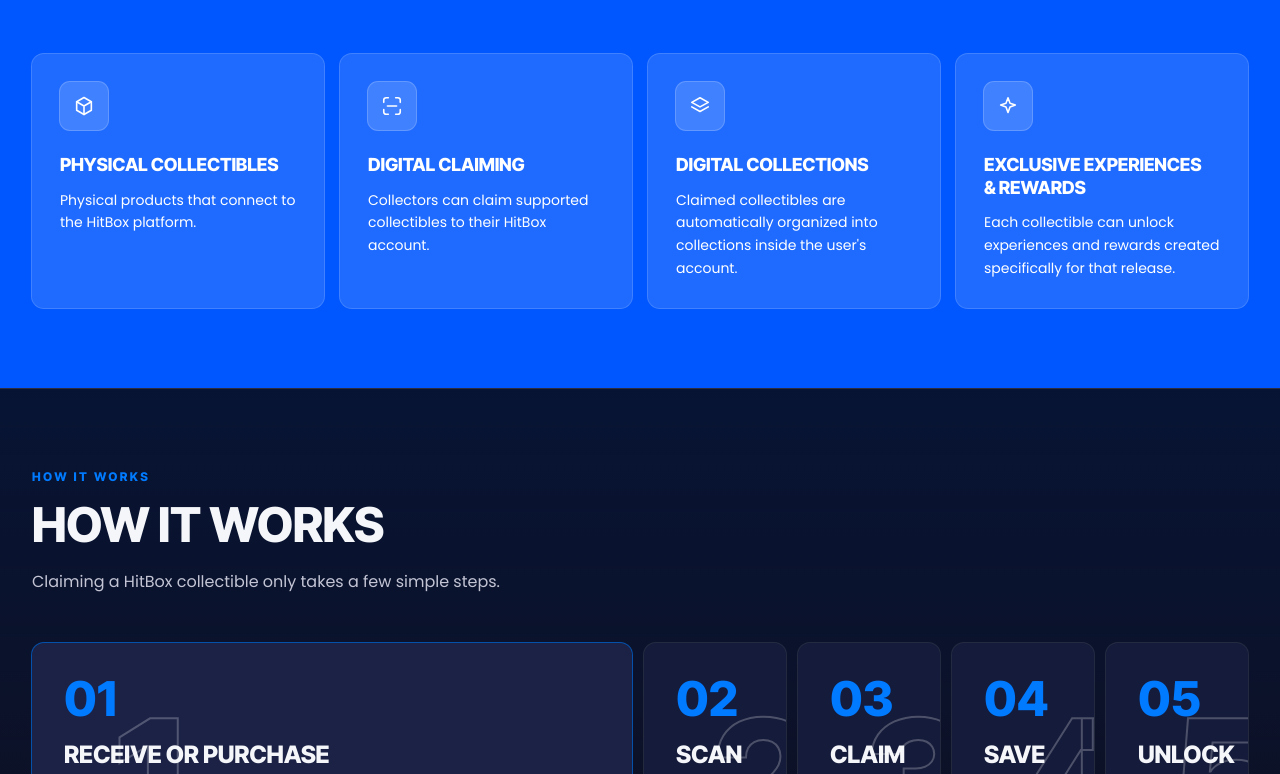
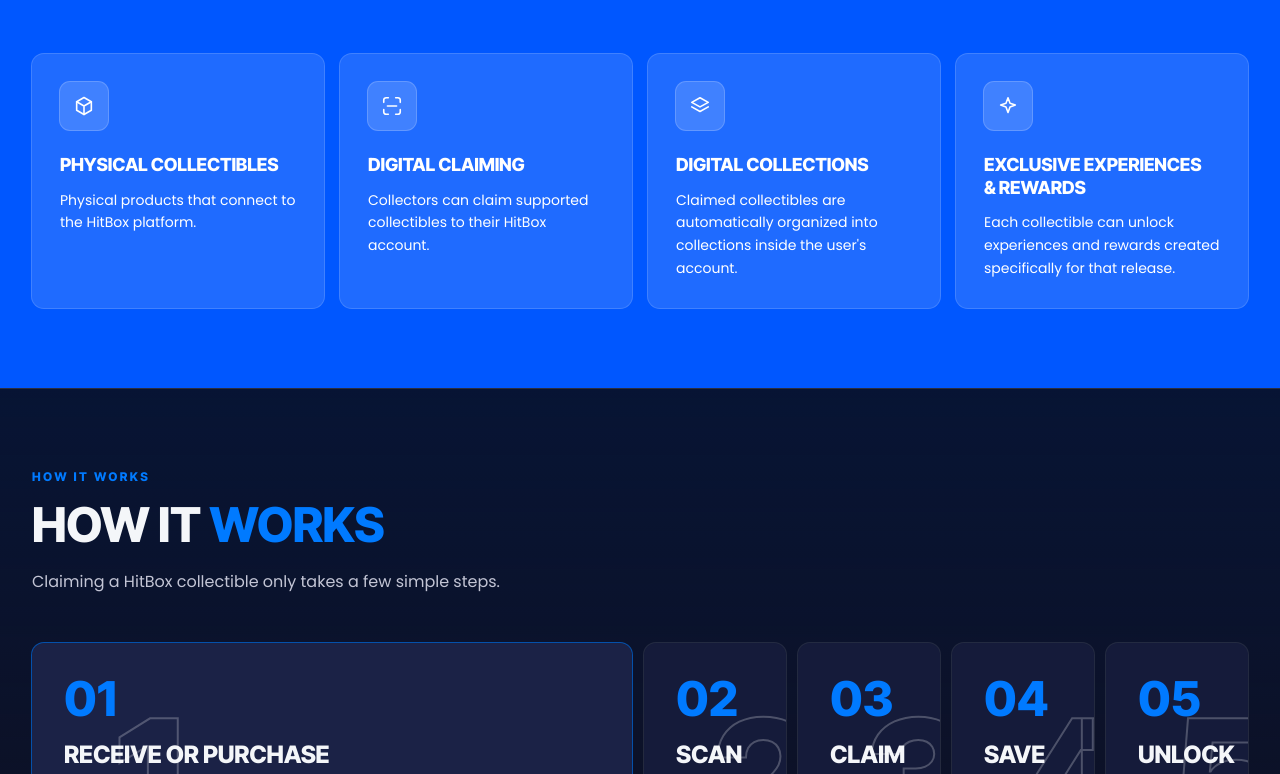
Before and after one commit to Hitbox-Co/hitbox-website, a Next.js app in the folder starter/: page / in a window 1280 px wide. Shown: the part 2026-2800 px from the top of the page. Built offline with nearby package versions, Linux system fonts and the light colour scheme.

Commit message:
refactor: update section titles for clarity and comment out "How It Works" link in navigation

```diff
--- a/starter/src/app/page.tsx
+++ b/starter/src/app/page.tsx
@@ -64,7 +64,8 @@
       <Section bordered tone="raised">
         <SectionHeading
           eyebrow="How it works"
-          title="How it works"
+          title="How it"
+          highlight="works"
           body="Claiming a HitBox collectible only takes a few simple steps."
         />
 
@@ -93,7 +94,8 @@
       <Section bordered tone="raised">
         <SectionHeading
           eyebrow="For artists & creators"
-          title="Why create with HitBox?"
+          title="Why create with"
+          highlight="HitBox?"
           body="HitBox gives artists and creators a platform to connect physical merchandise with digital experiences, allowing every collectible to become part of a larger fan experience."
         />
         <FeatureGrid features={whyCreate} className="mt-12" />
--- a/starter/src/data/navigation.ts
+++ b/starter/src/data/navigation.ts
@@ -4,7 +4,9 @@
 /** Header navigation, in the order given by the build sheet. */
 export const primaryNav: NavLink[] = [
   { label: "Home", href: "/" },
-  { label: "How It Works", href: "/how-it-works" },
+  // Parked, not deleted — likely coming back to the header later. The page and
+  // its footer link both stay live in the meantime.
+  // { label: "How It Works", href: "/how-it-works" },
   { label: "Collectors", href: "/for-collectors" },
   { label: "Artists & Creators", href: "/for-artists" },
   { label: "About", href: "/about" },
@@ -47,7 +49,6 @@
     heading: "Community",
     links: [
       ...site.social.map((item) => ({ label: item.label, href: item.href })),
-      { label: "Join Waitlist", href: "/join-waitlist" },
     ],
   },
 ];
```
